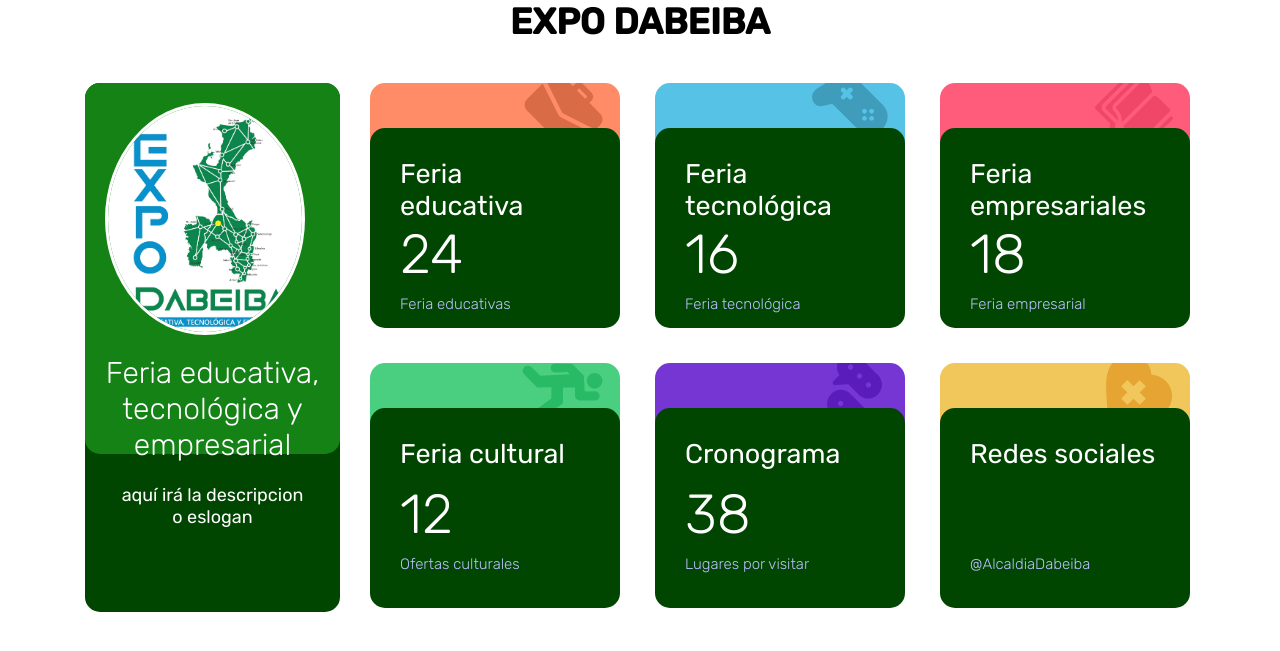
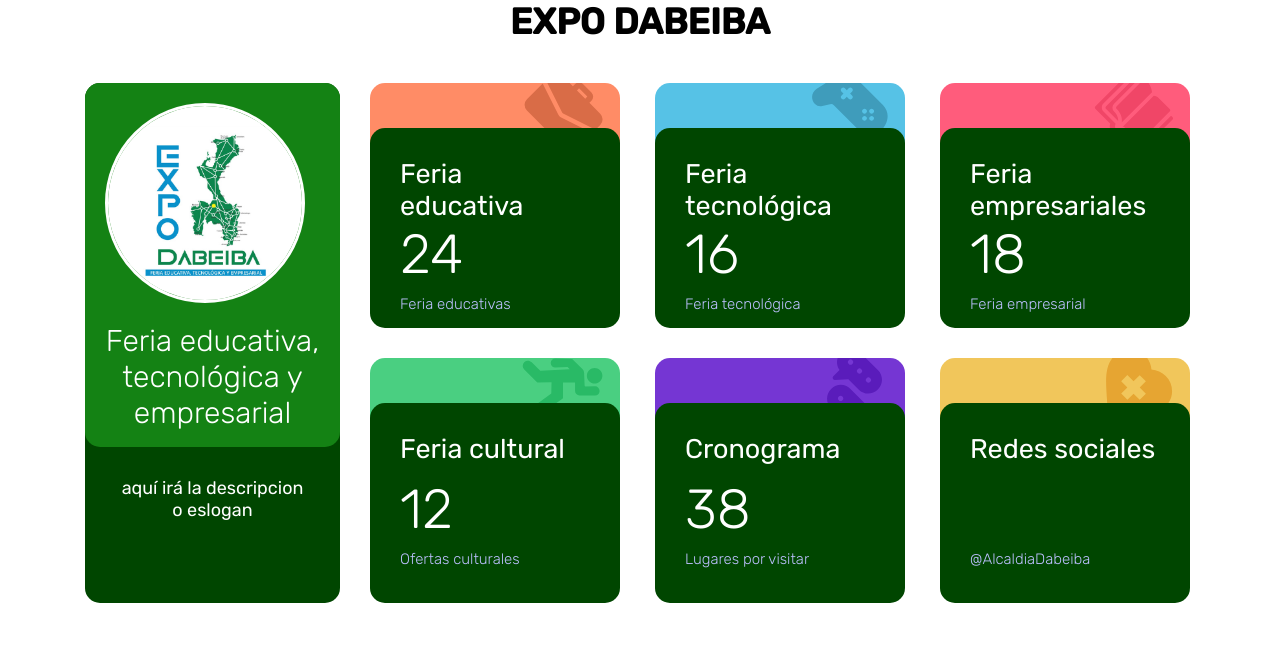
Before and after one commit to Yamete-Kudasai/SocialPage, a website: page index.html in a window 1280 px wide. Shown: the top 651 px of the page. Drawn offline with Linux system fonts and the light colour scheme.

Commit message:
Logo png
logo png

```diff
--- a/index.html
+++ b/index.html
@@ -13,7 +13,7 @@
   <main>
     <div class="dashboard">
       <div class="profile">
-        <img src="images\logoexpodabeiba.jpeg" alt="">
+        <img src="images\logoexpodabeiba.png" alt="">
         <div>
           <p></p>
           <h1>Feria educativa, tecnológica y empresarial</h1>
```
